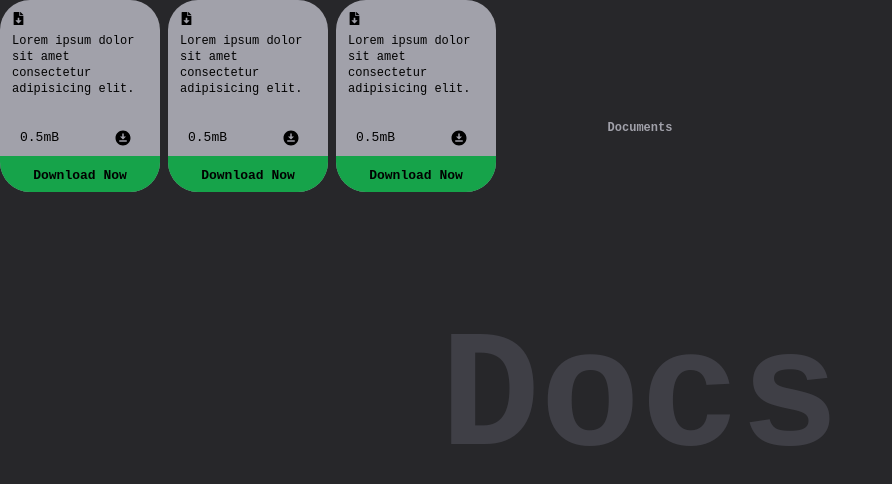
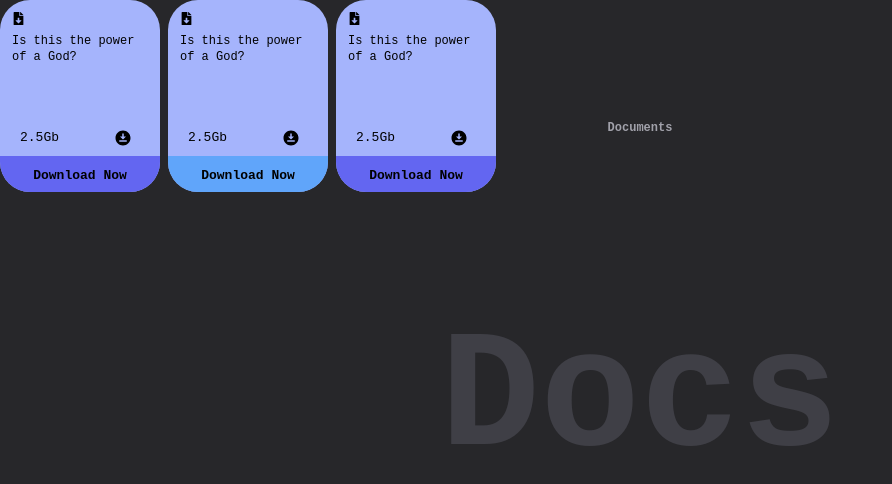
Before and after one commit to BABAR-TAHSEEN55/Mini---Docs, a React (Vite) app: page / in a window 1280 px wide. Shown: the top 484 px of the page, without its empty margins (0-892 px from the left). Built offline with nearby package versions, Linux system fonts and the light colour scheme.

Commit message:
Passing Prps

```diff
--- a/src/components/Cards.jsx
+++ b/src/components/Cards.jsx
@@ -1,25 +1,34 @@
 import React from "react";
 import { FaFileDownload } from "react-icons/fa";
 import { MdDownloadForOffline } from "react-icons/md";
+import { IoCloseCircleOutline } from "react-icons/io5";
 
-function Cards() {
+function Cards({ data }) {
   return (
-    <div className="relative h-48 w-40 bg-zinc-400   p-3 rounded-[30px] overflow-hidden">
+    <div className="relative h-48 w-40 bg-indigo-300   p-3 rounded-[30px] overflow-hidden">
       <FaFileDownload />
-      <p className="text-xs mt-2">
-        Lorem ipsum dolor sit amet consectetur adipisicing elit.
-      </p>
+      <p className="text-xs mt-2">{data.description}</p>
       <div className="footer absolute bottom-8 w-full h-10 left-0    ">
         <div className="flex items-center justify-between px-5 py-2 ">
-          <h5>0.5mB</h5>
+          <h5>{data.fileSize}</h5>
           <span className="">
             {" "}
-            <MdDownloadForOffline className=" mr-2 " size={18} />
+            {data.Close ? (
+              <MdDownloadForOffline className=" mr-2 " size={18} />
+            ) : (
+              <IoCloseCircleOutline className=" mr-2 " size={18} />
+            )}
           </span>
         </div>
-        <div className=" tag w-full bottom-10 h-10 bg-green-600 flex items-center justify-center">
-          <h3 className="font-semibold">Download Now</h3>
-        </div>
+        {data.tag.tagOpen && (
+          <div
+            className={`tag w-full bottom-10 h-10 ${
+              data.tag.tagColor === "blue" ? "bg-blue-400" : "bg-indigo-500"
+            } flex items-center justify-center`}
+          >
+            <h3 className="font-semibold">{data.tag.tagTitle}</h3>
+          </div>
+        )}
       </div>
     </div>
   );
```
